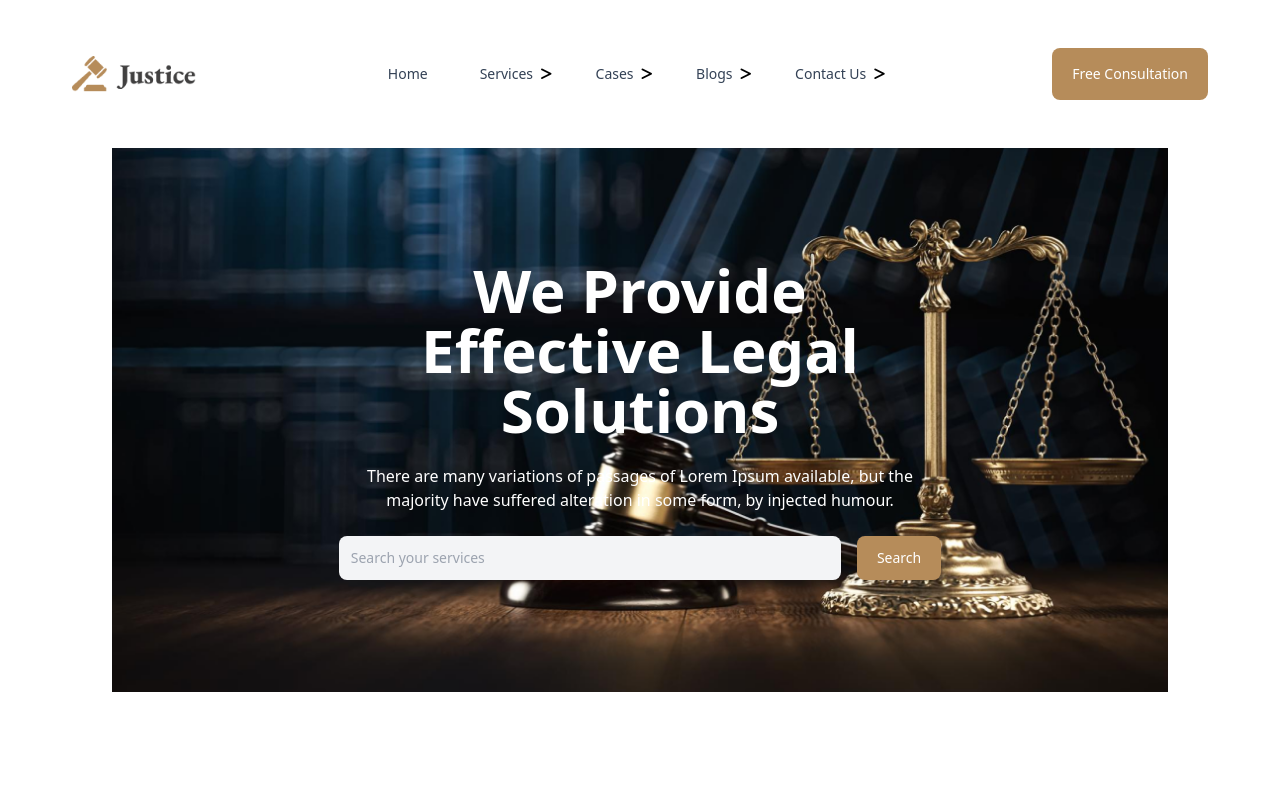
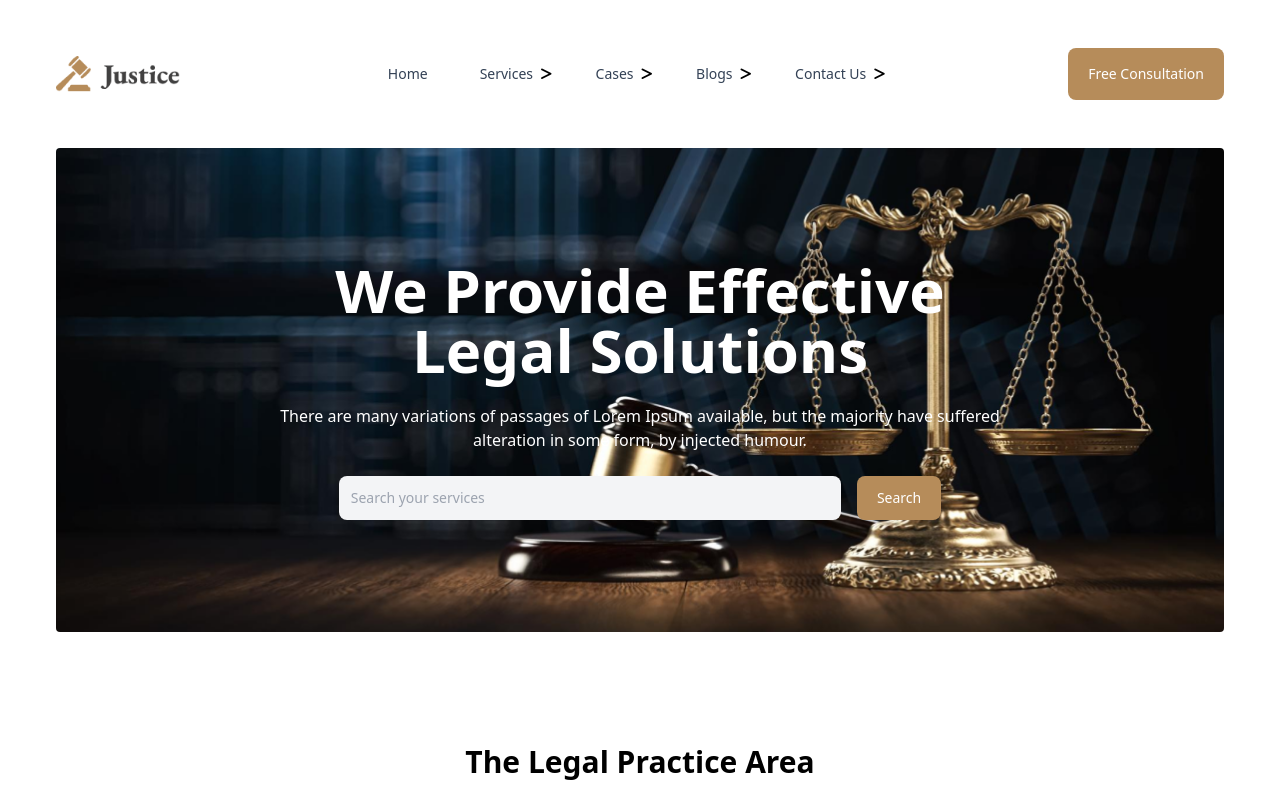
Before and after one commit to shuvrodev337/legal-solution-site, a plain HTML site: page index.html in a window 1280 px wide. Shown: the top 800 px of the page. Drawn offline with nearby package versions, Linux system fonts and the light colour scheme.

Commit message:
modified banner and navigation bar

```diff
--- a/index.html
+++ b/index.html
@@ -32,7 +32,7 @@
     <header class="mx-14">
       <!-- navigation bar -->
 
-      <nav class="bg-white border-gray-200 px-2 sm:px-4 py-12 rounded">
+      <nav class="bg-white border-gray-200 py-12 rounded">
         <div
           class="container md:flex flex-wrap items-center justify-between mx-auto"
         >
@@ -84,7 +84,7 @@
         </div>
       </nav>
       <!--banner  -->
-      <section class="banner lg:mx-14">
+      <section class="banner rounded">
         <div class="text-center md:text-white lg:py-28 lg:px-56 space-y-6">
           <h1 class="text-6xl font-bold">
             We Provide Effective Legal Solutions
```
